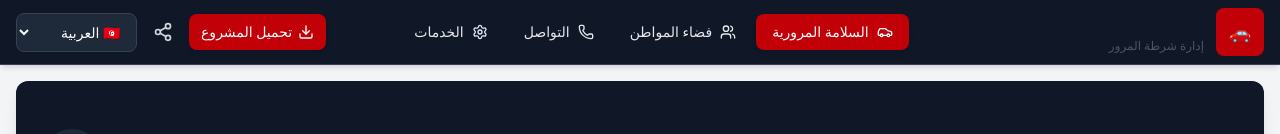
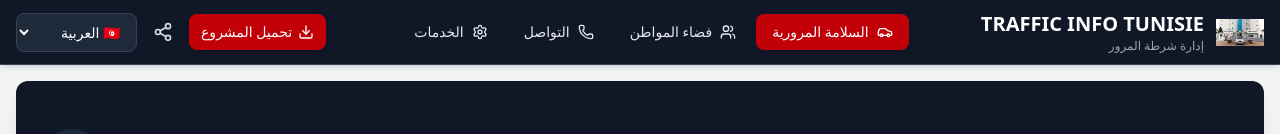
Before and after one commit to interfoufou/trafic-info, a Next.js app: page / in a window 1280 px wide. Shown: the top 134 px of the page. Built offline with nearby package versions, Linux system fonts and the light colour scheme.

Commit message:
إضافة شعار إدارة شرطة المرور في الهيدر

```diff
--- a/src/app/page.tsx
+++ b/src/app/page.tsx
@@ -451,12 +451,16 @@ export default function Home() {
         <div className="container mx-auto px-4">
           <div className="flex items-center justify-between h-16">
             <div className="flex items-center gap-3">
-              <div className="w-12 h-12 rounded-lg bg-red-700 flex items-center justify-center text-white font-bold text-lg">
-                🚗
-              </div>
+              <Image
+                src="/logo.png"
+                alt="إدارة شرطة المرور"
+                width={48}
+                height={48}
+                className="w-12 h-12 rounded-lg object-contain"
+              />
               <div className="hidden sm:block">
-                <h1 className="text-lg md:text-xl font-bold text-gray-900">{t.appName}</h1>
-                <p className="text-xs text-gray-600">{t.subtitle}</p>
+                <h1 className="text-lg md:text-xl font-bold text-white">{t.appName}</h1>
+                <p className="text-xs text-gray-400">{t.subtitle}</p>
               </div>
             </div>
 
```
Also changed, not shown: public/logo.png.
